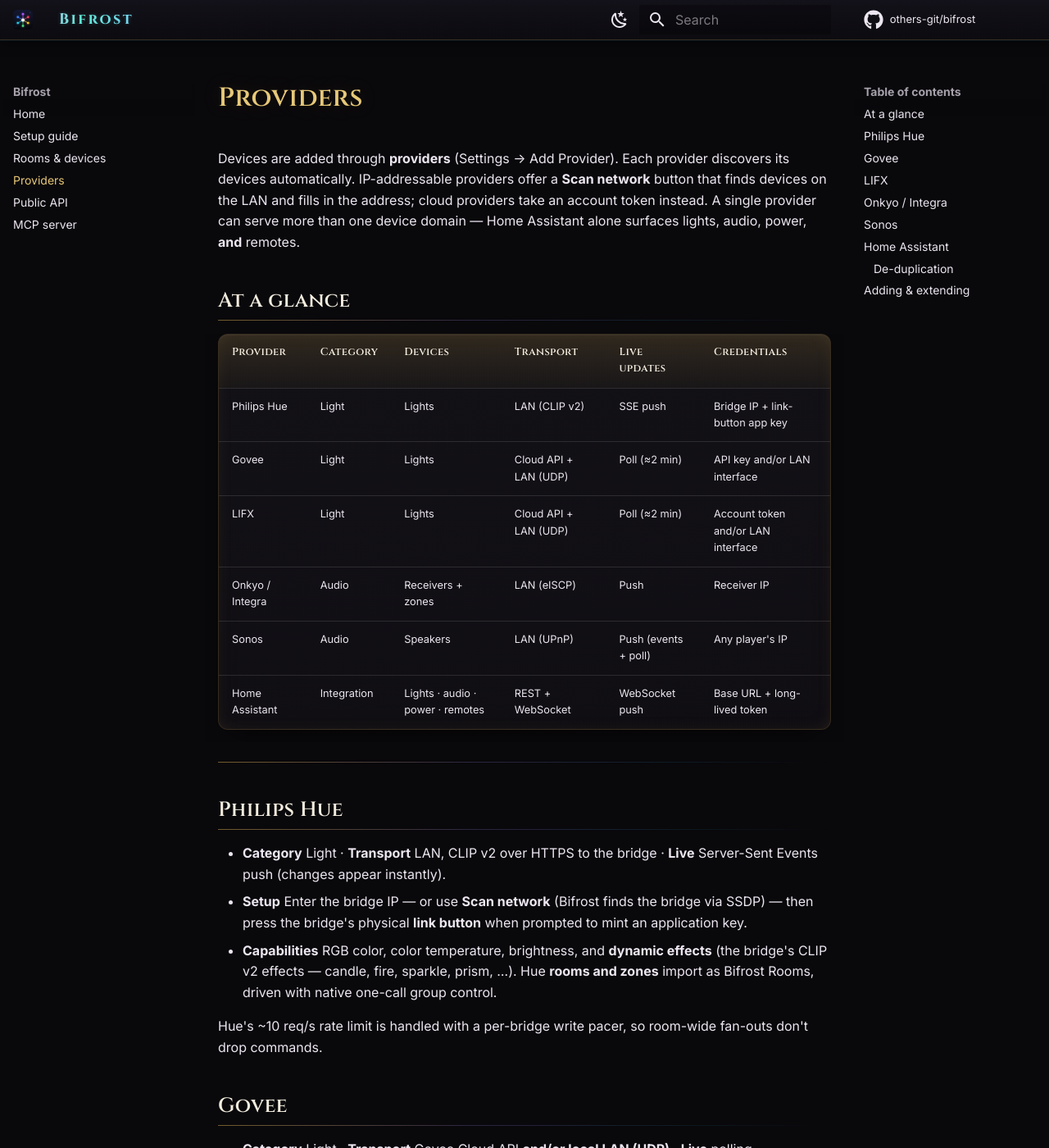
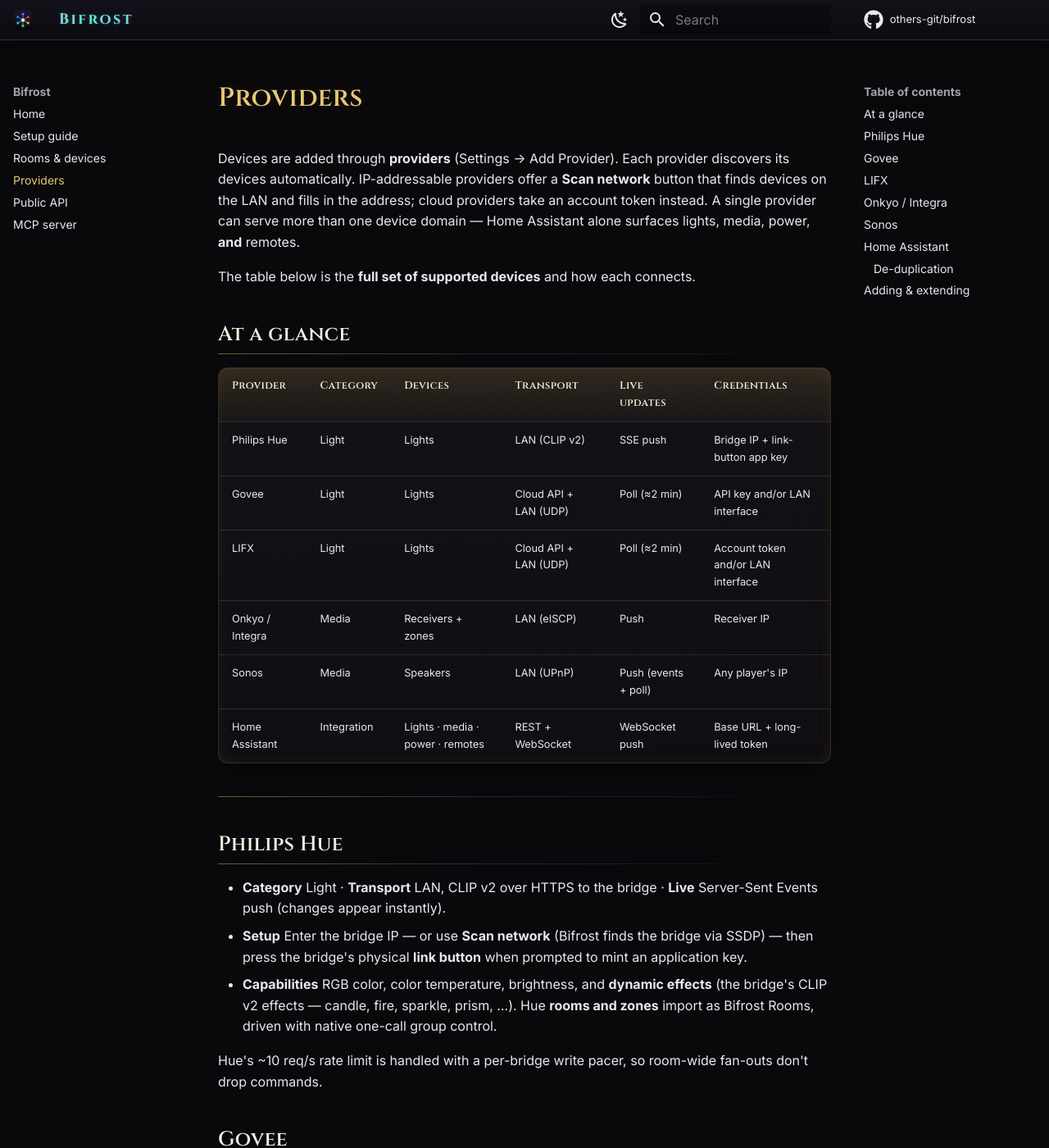
Before and after one commit to others-git/bifrost, an MkDocs documentation site: the page built from docs/providers.md, in a window 1280 px wide and 1400 px high. Shown: the whole window at 82% size. Built offline with MkDocs 1.6.1 and Material for MkDocs 9.7.7, drawn with Linux system fonts in a browser that asks for light colours; comment, search, counter and statistics services are not loaded.

Commit message:
Docs: stop enumerating devices/providers in overviews; point to the list
The overviews listed device categories and provider brands, which reads as
showing off. Replace with "your supported devices — direct integrations plus
anything from Home Assistant" and link to providers.md, which is now the
single up-to-date supported-device mapping (also fixed its audio→media labels
from the 0.24.0 rename).

Co-Authored-By: Claude Opus 4.8 <noreply@anthropic.com>

```diff
--- a/docs/providers.md
+++ b/docs/providers.md
@@ -4,8 +4,10 @@ Devices are added through **providers** (Settings → Add Provider). Each provid
 discovers its devices automatically. IP-addressable providers offer a **Scan
 network** button that finds devices on the LAN and fills in the address; cloud
 providers take an account token instead. A single provider can serve more than
-one device domain — Home Assistant alone surfaces lights, audio, power, **and**
+one device domain — Home Assistant alone surfaces lights, media, power, **and**
 remotes.
+
+The table below is the **full set of supported devices** and how each connects.
 
 ## At a glance
 
@@ -14,9 +16,9 @@ remotes.
 | Philips Hue | Light | Lights | LAN (CLIP v2) | SSE push | Bridge IP + link-button app key |
 | Govee | Light | Lights | Cloud API + LAN (UDP) | Poll (≈2 min) | API key and/or LAN interface |
 | LIFX | Light | Lights | Cloud API + LAN (UDP) | Poll (≈2 min) | Account token and/or LAN interface |
-| Onkyo / Integra | Audio | Receivers + zones | LAN (eISCP) | Push | Receiver IP |
-| Sonos | Audio | Speakers | LAN (UPnP) | Push (events + poll) | Any player's IP |
-| Home Assistant | Integration | Lights · audio · power · remotes | REST + WebSocket | WebSocket push | Base URL + long-lived token |
+| Onkyo / Integra | Media | Receivers + zones | LAN (eISCP) | Push | Receiver IP |
+| Sonos | Media | Speakers | LAN (UPnP) | Push (events + poll) | Any player's IP |
+| Home Assistant | Integration | Lights · media · power · remotes | REST + WebSocket | WebSocket push | Base URL + long-lived token |
 
 ---
 
--- a/mkdocs.yml
+++ b/mkdocs.yml
@@ -1,7 +1,7 @@
 site_name: Bifrost
 site_description: >-
-  A self-hosted smart-home hub — control your lights, audio, power, and TVs
-  from one web UI, a REST API, and voice.
+  A self-hosted smart-home hub — control your devices from one web UI,
+  a REST API, and voice.
 site_url: https://others-git.github.io/bifrost/
 repo_url: https://github.com/others-git/bifrost
 repo_name: others-git/bifrost
```
Also changed, not shown: README.md (+1 -1 lines), docs/index.md (+2 -2 lines).
